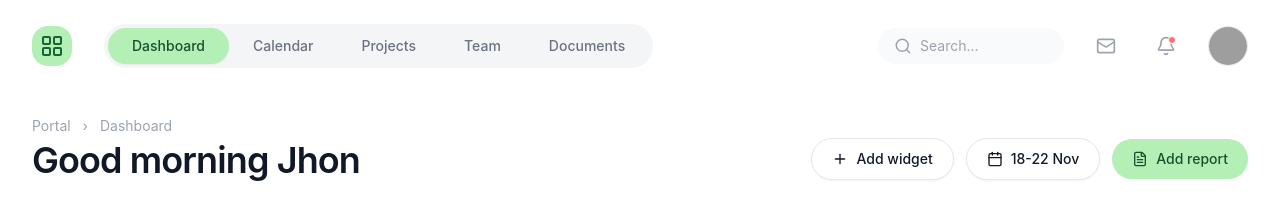
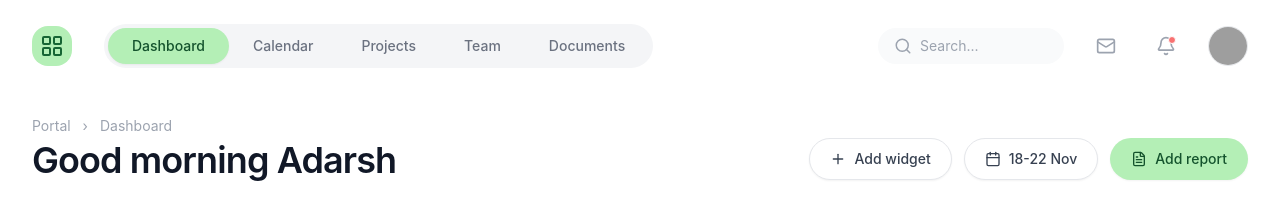
Before and after one commit to mrradarsh/dashboard-probo, a React (Vite) app: page / in a window 1280 px wide. Shown: the top 210 px of the page. Built offline with nearby package versions, Linux system fonts and the light colour scheme; grey boxes are pictures that could not be loaded.

Commit message:
Refactor buttons and update name to Adarsh

```diff
--- a/src/App.jsx
+++ b/src/App.jsx
@@ -2,6 +2,7 @@ import React from 'react';
 import Header from './components/Header';
 import { Plus, Calendar, FileText } from 'lucide-react';
 import ProfileCard from './components/ProfileCard';
+import Button from './components/Button';
 // import WorkTimeChart from './components/WorkTimeChart';
 import StatsSection from './components/StatsSection';
 // import TeamChart from './components/TeamChart';
@@ -22,20 +23,20 @@ function App() {
               Portal <span className="mx-2">›</span> Dashboard
             </div>
             <h1 className="text-3xl lg:text-4xl font-semibold tracking-tight">
-              Good morning Jhon
+              Good morning Adarsh
             </h1>
           </div>
 
           <div className="flex flex-wrap items-center gap-3 w-full lg:w-auto">
-            <button className="flex-1 lg:flex-none flex items-center justify-center gap-2 px-5 py-2.5 bg-white border border-gray-200 rounded-full text-sm font-medium hover:bg-gray-50 shadow-sm whitespace-nowrap">
-              <Plus size={16} /> Add widget
-            </button>
-            <button className="flex-1 lg:flex-none flex items-center justify-center gap-2 px-5 py-2.5 bg-white border border-gray-200 rounded-full text-sm font-medium hover:bg-gray-50 shadow-sm whitespace-nowrap">
-              <Calendar size={16} /> 18-22 Nov
-            </button>
-            <button className="flex-1 lg:flex-none flex items-center justify-center gap-2 px-5 py-2.5 bg-[#B4EFB6] text-green-900 rounded-full text-sm font-medium hover:opacity-90 shadow-sm whitespace-nowrap">
-              <FileText size={16} /> Add report
-            </button>
+            <Button icon={Plus} className="flex-1 lg:flex-none">
+              Add widget
+            </Button>
+            <Button icon={Calendar} className="flex-1 lg:flex-none">
+              18-22 Nov
+            </Button>
+            <Button variant="primary" icon={FileText} className="flex-1 lg:flex-none">
+              Add report
+            </Button>
           </div>
         </div>
 
--- /dev/null
+++ b/src/components/Button.jsx
@@ -0,0 +1,40 @@
+import React from 'react';
+
+const Button = ({
+    children,
+    variant = 'outline',
+    size = 'md',
+    className = '',
+    icon: Icon,
+    isActive = false,
+    ...props
+}) => {
+    const baseStyles = "flex items-center justify-center gap-2 rounded-full font-medium transition-all shadow-sm whitespace-nowrap active:scale-95";
+
+    const variants = {
+        primary: "bg-[#B4EFB6] text-green-900 border border-transparent hover:opacity-90",
+        outline: "bg-white border border-gray-200 text-gray-700 hover:bg-gray-50",
+        ghost: "bg-transparent text-gray-500 hover:text-gray-700 hover:bg-gray-100 border border-transparent",
+        active: "bg-[#B4EFB6] text-green-900 shadow-sm border border-transparent"
+    };
+
+    const sizes = {
+        sm: "px-4 py-2 text-xs",
+        md: "px-5 py-2.5 text-sm",
+        lg: "px-6 py-3 text-base"
+    };
+
+    const selectedVariant = isActive ? variants.active : (variants[variant] || variants.outline);
+
+    return (
+        <button
+            className={`${baseStyles} ${selectedVariant} ${sizes[size]} ${className}`}
+            {...props}
+        >
+            {Icon && <Icon size={16} />}
+            {children}
+        </button>
+    );
+};
+
+export default Button;
```
